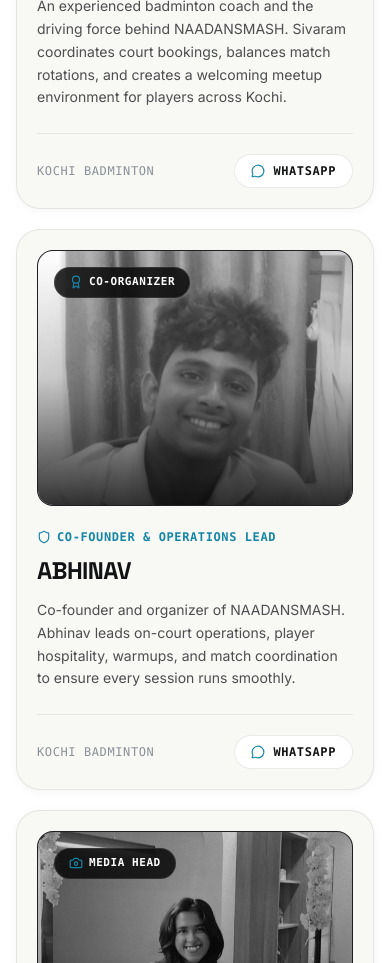
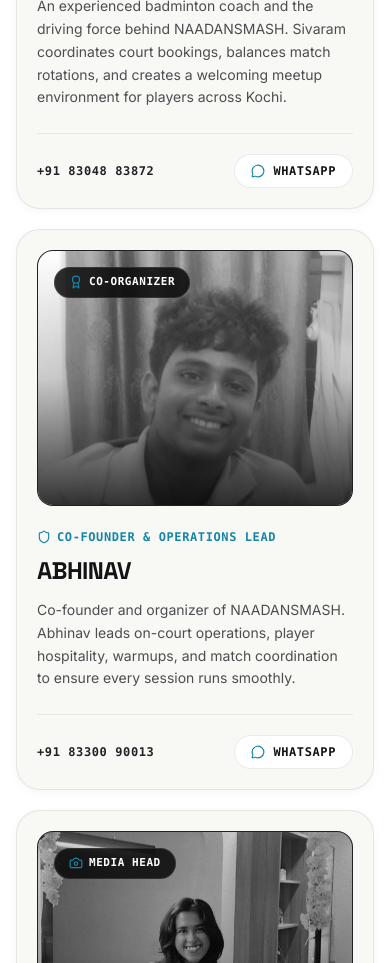
Before and after one commit to VaishnavVejji/naadansmash, a React (Vite) app: page / in a window 390 px wide. Shown: the part 5660-6623 px from the top of the page. Built offline with nearby package versions, Linux system fonts and the light colour scheme; no server answers; the database is empty.

Commit message:
fix(organizers): update organizer 2 phone number to +91 83300 90013

```diff
--- a/src/components/sections/Organizers.tsx
+++ b/src/components/sections/Organizers.tsx
@@ -83,9 +83,18 @@ export const Organizers: React.FC = () => {
 
               {/* Action / Connect */}
               <div className="pt-5 border-t border-black/[0.08] flex items-center justify-between">
-                <span className="text-xs font-mono uppercase tracking-wider text-brand-muted">
-                  Kochi Badminton
-                </span>
+                {member.phoneFormatted ? (
+                  <a
+                    href={`tel:+91${member.phone}`}
+                    className="text-xs font-mono font-semibold tracking-wider text-brand-charcoal hover:text-brand-teal transition-colors"
+                  >
+                    {member.phoneFormatted}
+                  </a>
+                ) : (
+                  <span className="text-xs font-mono uppercase tracking-wider text-brand-muted">
+                    Kochi Badminton
+                  </span>
+                )}
 
                 {member.action.type === 'whatsapp' && (
                   <a
--- a/src/data/communityData.ts
+++ b/src/data/communityData.ts
@@ -28,6 +28,8 @@ export interface TeamMember {
   badgeType: 'organizer' | 'media';
   bio: string;
   photo: string;
+  phone?: string;
+  phoneFormatted?: string;
   isPlaceholder?: boolean;
   placeholderNote?: string;
   action: {
@@ -46,11 +48,13 @@ export const TEAM_MEMBERS: TeamMember[] = [
     badgeType: 'organizer' as const,
     bio: 'An experienced badminton coach and the driving force behind NAADANSMASH. Sivaram coordinates court bookings, balances match rotations, and creates a welcoming meetup environment for players across Kochi.',
     photo: '/images/organizer1.jpeg',
+    phone: '8304883872',
+    phoneFormatted: '+91 83048 83872',
     isPlaceholder: false,
     action: {
       type: 'whatsapp' as const,
       label: 'Chat on WhatsApp',
-      href: `https://wa.me/${BRAND_CONFIG.contacts.whatsapp}?text=Hi%20Sivaram!%20I'd%20love%20to%20connect%20about%20NAADANSMASH%20sessions.`,
+      href: `https://wa.me/918304883872?text=Hi%20Sivaram!%20I'd%20love%20to%20connect%20about%20NAADANSMASH%20sessions.`,
     }
   },
   {
@@ -61,11 +65,13 @@ export const TEAM_MEMBERS: TeamMember[] = [
     badgeType: 'organizer' as const,
     bio: 'Co-founder and organizer of NAADANSMASH. Abhinav leads on-court operations, player hospitality, warmups, and match coordination to ensure every session runs smoothly.',
     photo: '/images/organizer2.jpeg',
+    phone: '8330090013',
+    phoneFormatted: '+91 83300 90013',
     isPlaceholder: false,
     action: {
       type: 'whatsapp' as const,
       label: 'Chat on WhatsApp',
-      href: `https://wa.me/${BRAND_CONFIG.contacts.whatsapp}?text=Hi%20Abhinav!%20I'd%20love%20to%20connect%20about%20NAADANSMASH%20sessions.`,
+      href: `https://wa.me/918330090013?text=Hi%20Abhinav!%20I'd%20love%20to%20connect%20about%20NAADANSMASH%20sessions.`,
     }
   },
   {
@@ -93,6 +99,7 @@ export const ORGANIZERS_DATA = [
     badge: 'Main Organizer',
     bio: 'An experienced badminton coach and the driving force behind NAADANSMASH. Sivaram coordinates court bookings, balances match rotations, and creates a welcoming meetup environment for players across Kochi.',
     photo: '/images/organizer1.jpeg',
+    phone: '+91 83048 83872',
     isPlaceholder: false,
     social: {
       whatsapp: '918304883872',
@@ -105,9 +112,10 @@ export const ORGANIZERS_DATA = [
     badge: 'Co-Organizer',
     bio: 'Co-founder and organizer of NAADANSMASH. Abhinav leads on-court operations, player hospitality, warmups, and match coordination to ensure every session runs smoothly.',
     photo: '/images/organizer2.jpeg',
+    phone: '+91 83300 90013',
     isPlaceholder: false,
     social: {
-      whatsapp: '918304883872',
+      whatsapp: '918330090013',
     }
   }
 ];
--- a/src/services/eventsService.ts
+++ b/src/services/eventsService.ts
@@ -1621,7 +1621,7 @@ export const eventsService = {
 
     // 2. Validate against configured or master organizer credentials
     const storedAdmin = this.getStoredAdminCredentials();
-    const isConfigPhone = isUsername || cleanPhone === storedAdmin.phone || cleanPhone === '8304883872' || cleanPhone === '9876543210';
+    const isConfigPhone = isUsername || cleanPhone === storedAdmin.phone || cleanPhone === '8304883872' || cleanPhone === '8330090013' || cleanPhone === '9876543210';
     const isConfigPassword = cleanPassword === storedAdmin.password || cleanPassword === 'naadansmash2026' || cleanPassword === 'admin123';
 
     if (isConfigPhone && isConfigPassword) {
```
